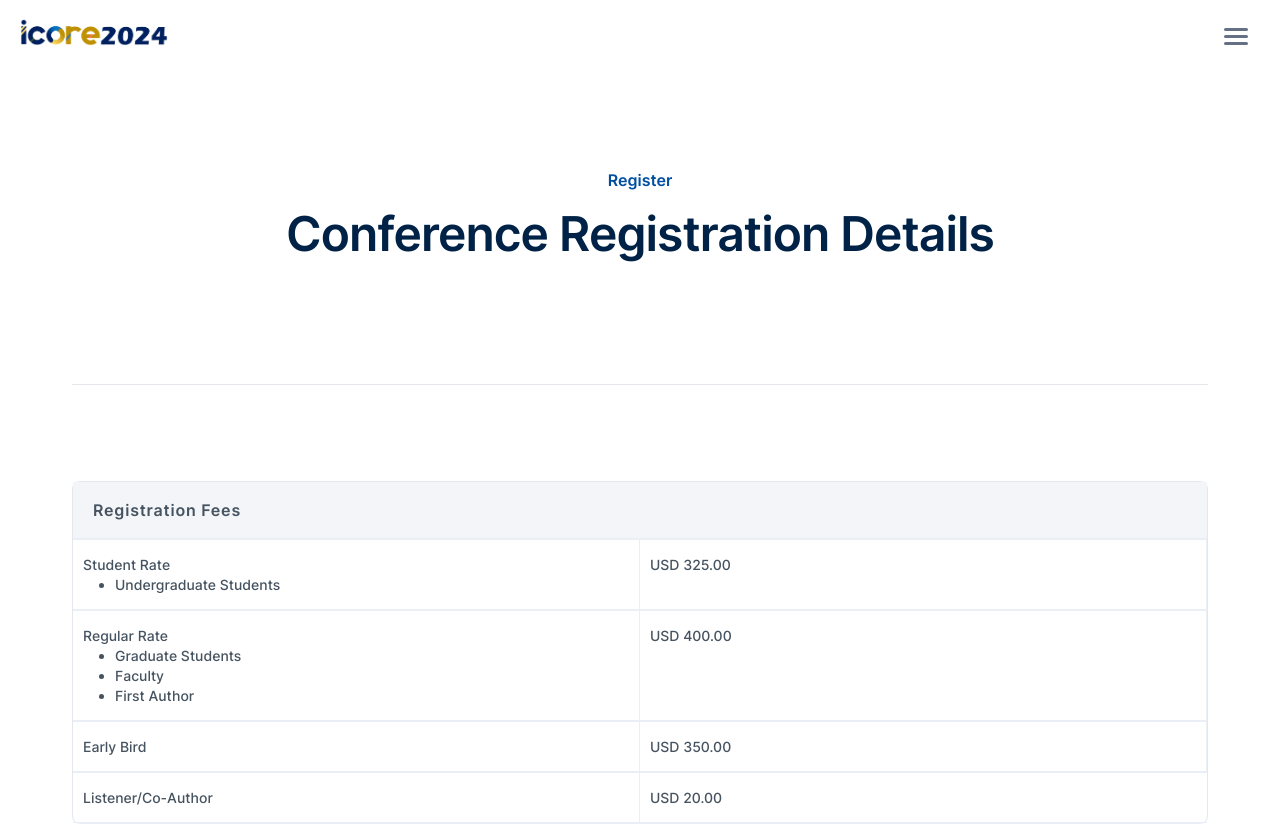
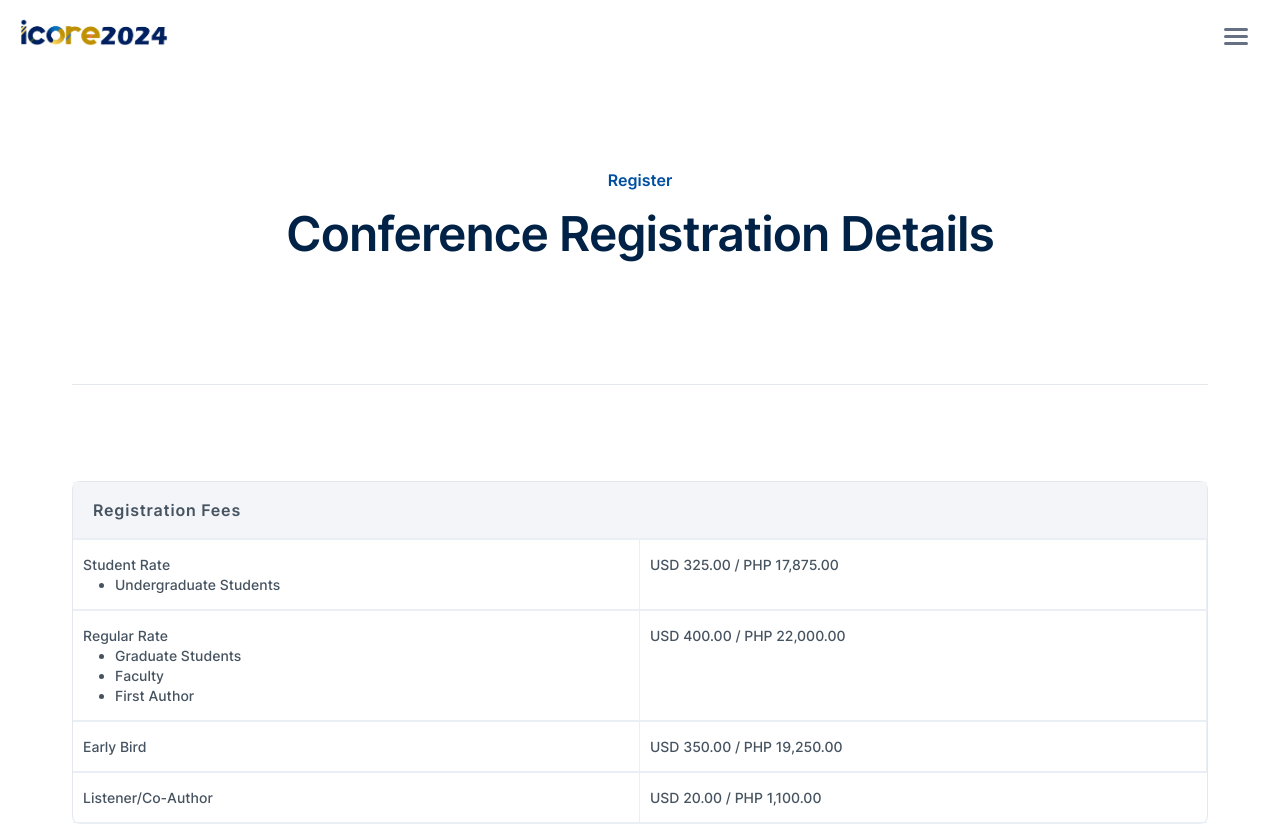
Before and after one commit to icore-nationalu/icore2024, a React (Vite) app: page /registration in a window 1280 px wide. Shown: the top 825 px of the page. Built offline with nearby package versions, Linux system fonts and the light colour scheme.

Commit message:
Added PHP value, add new publicity committee

```diff
--- a/src/assets/data/committee.json
+++ b/src/assets/data/committee.json
@@ -158,6 +158,12 @@
                 "name": "Angie Ceniza-Canillo",
                 "link": "https://www.usc.edu.ph/faculty/computer-information-sciences-and-mathematics/ceniza-canillo-angie-m",
                 "position": "University of San Carlos, Philippines",
+                "showAffiliation": true
+            },
+            {
+                "name": "John Clement Escobañez",
+                "link": "https://www.researchgate.net/profile/John-Clement-Escobanez",
+                "position": "National University, Philippines",
                 "showAffiliation": true
             }
         ]
@@ -392,12 +398,6 @@
                 "showAffiliation": true
             },
             {
-                "name": "Francis Kayode Ashipaoloye",
-                "link": "https://scholar.google.com/citations?user=BviVrcQAAAAJ",
-                "position": "Lyceum of the Philippines-Laguna, Philippines",
-                "showAffiliation": true
-            },
-            {
                 "name": "Arnold Eniego",
                 "link": "https://scholar.google.com/citations?user=JsyS_PcAAAAJ",
                 "position": "National University, Philippines",
--- a/src/assets/images/committee/square/index.jsx
+++ b/src/assets/images/committee/square/index.jsx
@@ -18,6 +18,7 @@ import ContrerasJ from "./Contreras J.jpg";
 import DellosaR from "./Dellosa R.png";
 import EbardoR from "./Ebardo R.jpg";
 import EniegoA from "./Eniego A.jpg";
+import EscobañezJ from "./Escobañez J.jpg";
 import Fabito from "./Fabito B.png";
 import FernandoA from "./Fernando A.jpg";
 import GeX from "./Ge X.jpg";
@@ -80,6 +81,7 @@ const getImage = (name) => {
     "Rhowel Dellosa": DellosaR,
     "Ryan Ebardo": EbardoR,
     "Arnold Eniego": EniegoA,
+    "John Clement Escobañez": EscobañezJ,
     "Bernie S. Fabito": Fabito,
     "Alexa Ray Fernando": FernandoA,
     "Ge Xianlei": GeX,
--- a/src/pages/Registration.jsx
+++ b/src/pages/Registration.jsx
@@ -5,24 +5,20 @@ const Registration = () => {
     {
       type: "Student Rate ",
       subType: ["Undergraduate Students"],
-      // fee: "USD 325.00 / PHP 17,875",
-      fee: "USD 325.00",
+      fee: "USD 325.00 / PHP 17,875.00",
     },
     {
       type: "Regular Rate",
       subType: ["Graduate Students", "Faculty", " First Author"],
-      // fee: "USD 400.00 / PHP 22,000",
-      fee: "USD 400.00",
+      fee: "USD 400.00 / PHP 22,000.00",
     },
     {
       type: "Early Bird",
-      // fee: "USD 350.00 / PHP 19,250",
-      fee: "USD 350.00",
+      fee: "USD 350.00 / PHP 19,250.00",
     },
     {
       type: "Listener/Co-Author",
-      // fee: "USD 20.00 / PHP 1,100",
-      fee: "USD 20.00",
+      fee: "USD 20.00 / PHP 1,100.00",
     },
   ];
 
```
Also changed, not shown: src/assets/images/committee/square/Escobañez J.jpg (added).
